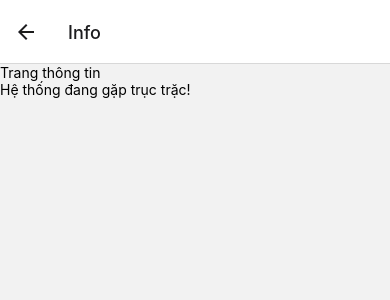
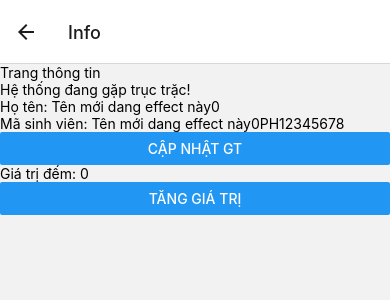
Before and after one commit to tuannda94/MOB306, a React Native app: screen /Info in a window 390 px wide. Shown: the top 300 px of the page. Built offline with nearby package versions, Linux system fonts and the light colour scheme.

Commit message:
Effect, json-server

```diff
--- /dev/null
+++ b/db.json
@@ -0,0 +1,12 @@
+{
+    "users": [
+        {
+            "id": 1,
+            "name": "Nguyễn Văn A"
+        },
+        {
+            "id": 1,
+            "name": "Nguyễn Văn A"
+        }
+    ]
+}
--- a/src/screens/Info/index.js
+++ b/src/screens/Info/index.js
@@ -1,4 +1,5 @@
-import {View, Text} from 'react-native';
+import {View, Text, Button} from 'react-native';
+import {useState, useEffect} from 'react';
 
 // Yêu cầu: Hiển thị thông tin cá nhân
 // - Họ tên: Tên SV
@@ -11,6 +12,43 @@ const Info = (props) => {
     // Nếu object params truyền sang có id thì lấy id, nếu không thì = 0
     const id = route.params?.id || 0;
 
+    const [name, setName] = useState('');
+    const [msv, setMsv] = useState('');
+    const [count, setCount] = useState(0);
+    // 1. [] trong useEffect có thể không truyền gì vào
+    // Đây là tình huống lần render đầu tiên của component Info
+    // Các câu lệnh trong arrow function sẽ chỉ chạy 1 lần đó
+    // 2. [] trong useEffect có tham số truyền vào là 1 giá trị nào đó
+    // Nó sẽ chạy các câu lệnh trong arrow function lần đầu tiên và
+    // mỗi khi thay đổi gt
+
+    // Tình huống 1, mảng rỗng
+    useEffect(
+        () => {
+            //  setName('Nguyen Van A Effect');
+        }, // tham số này là những công việc nó sẽ làm
+        [] // những thứ nó sẽ lắng nghe và tác động để làm việc bên trên
+    );
+
+    useEffect(
+        // ngay sau khi name cập nhật giá trị thì chạy vào effect này
+        // thực hiện setMsv = gt mới của name + 'PH12345678'
+        () => {
+            setMsv(name + 'PH12345678');
+        },
+        [name]
+    );
+
+    useEffect(() => {
+        if (count % 2 == 0) {
+            setName('Tên mới dang effect này' + count);
+        }
+    }, [count]);
+
+    const onUpdate = () => {
+        setName('Nguyen Van A');
+    };
+
     return (
         <View>
             <Text>Trang thông tin</Text>
@@ -19,7 +57,16 @@ const Info = (props) => {
                 ? <Text>Giá trị nhận từ màn hình trước đó đã có</Text>
                 : <Text>Hệ thống đang gặp trục trặc!</Text>
             }
-
+            <Text>Họ tên: {name}</Text>
+            <Text>Mã sinh viên: {msv}</Text>
+            <Button title='Cập nhật GT' onPress={() => onUpdate()} />
+            <Text>Giá trị đếm: {count}</Text>
+            <Button title='Tăng giá trị' onPress={() => {
+                setCount(count + 1);
+                // if (count == 2) {
+                //     setName('Tên mới set thủ công');
+                // }
+            }} />
         </View>
     );
 };
```
